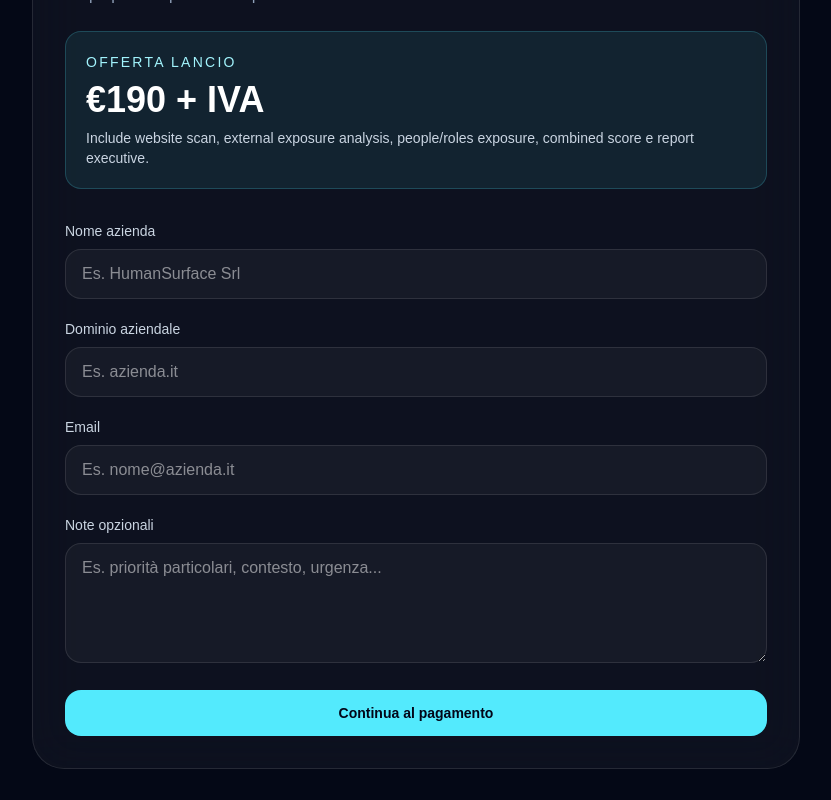
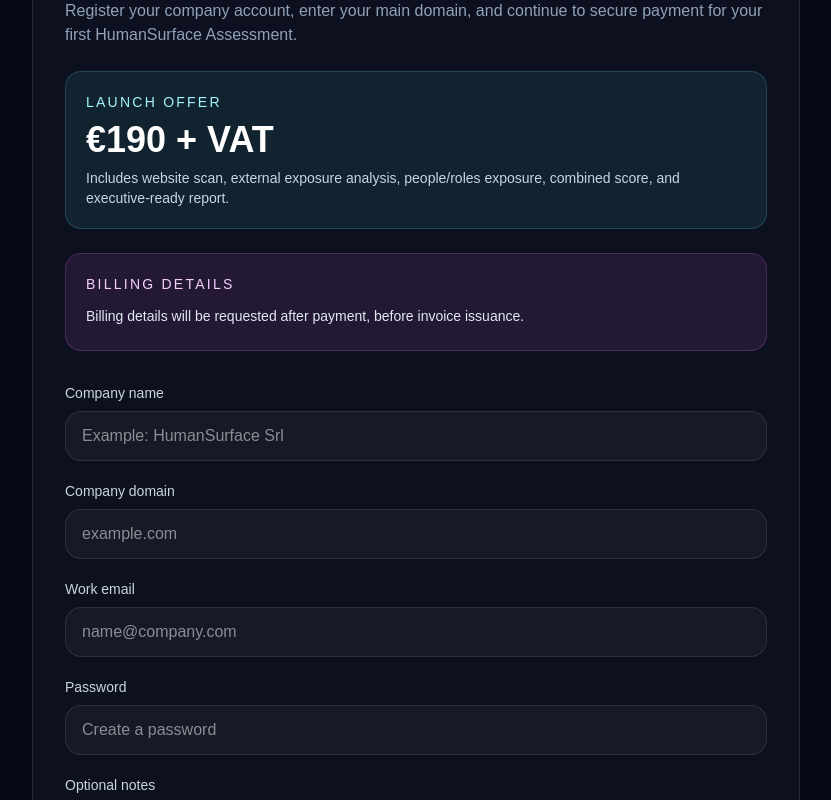
Before and after one commit to enricomaculan-wq/humansurface, a Next.js app: page /buy in a window 1280 px wide. Shown: the part 280-1080 px from the top of the page, without its empty margins (224-1055 px from the left). Built offline with nearby package versions, Linux system fonts and the light colour scheme.

Commit message:
Convert buy flow into account registration before payment

```diff
--- a/app/api/preorder/route.ts
+++ b/app/api/preorder/route.ts
@@ -41,6 +41,7 @@
 
     const companyName = (body.companyName ?? '').trim()
     const email = (body.email ?? '').trim().toLowerCase()
+    const password = String(body.password ?? '').trim()
     const notes = (body.notes ?? '').trim()
     const domain = normalizeDomain(body.domain ?? '')
 
@@ -56,12 +57,21 @@
       return NextResponse.json({ error: 'Inserisci un dominio valido.' }, { status: 400 })
     }
 
+    if (password.length < 8) {
+        return NextResponse.json(
+            { error: 'Password must be at least 8 characters long.' },
+            { status: 400 },
+        )
+}
+
     const { data: orderData, error: orderError } = await supabaseAdmin
       .from('assessment_orders')
       .insert({
         company_name: companyName,
         domain,
         email,
+        password_hash: password,
+        billing_status: 'pending',
         notes: notes || null,
         status: 'pending_payment',
         stripe_payment_status: 'unpaid',
--- a/app/buy/buy-form.tsx
+++ b/app/buy/buy-form.tsx
@@ -6,6 +6,7 @@
   const [companyName, setCompanyName] = useState('')
   const [domain, setDomain] = useState('')
   const [email, setEmail] = useState('')
+  const [password, setPassword] = useState('')
   const [notes, setNotes] = useState('')
   const [loading, setLoading] = useState(false)
   const [error, setError] = useState<string | null>(null)
@@ -25,6 +26,7 @@
           companyName,
           domain,
           email,
+          password,
           notes,
         }),
       })
@@ -32,7 +34,7 @@
       const result = await response.json()
 
       if (!response.ok) {
-        setError(result?.error || 'Errore durante la creazione dell’ordine.')
+        setError(result?.error || 'Error while creating the order.')
         setLoading(false)
         return
       }
@@ -40,15 +42,14 @@
       const checkoutUrl = String(result?.checkoutUrl ?? '').trim()
 
       if (!checkoutUrl) {
-        setError('Link di pagamento non disponibile.')
+        setError('Payment link not available.')
         setLoading(false)
         return
       }
 
-      console.log('checkoutUrl:', checkoutUrl)
       window.location.assign(checkoutUrl)
     } catch {
-      setError('Errore di rete. Riprova.')
+      setError('Network error. Please try again.')
       setLoading(false)
     }
   }
@@ -56,48 +57,61 @@
   return (
     <form onSubmit={handleSubmit} className="space-y-5">
       <div>
-        <label className="mb-2 block text-sm text-slate-300">Nome azienda</label>
+        <label className="mb-2 block text-sm text-slate-300">Company name</label>
         <input
           type="text"
           value={companyName}
           onChange={(e) => setCompanyName(e.target.value)}
           className="w-full rounded-2xl border border-white/10 bg-white/[0.04] px-4 py-3 text-white outline-none transition focus:border-cyan-300/30"
-          placeholder="Es. HumanSurface Srl"
+          placeholder="Example: HumanSurface Srl"
           required
         />
       </div>
 
       <div>
-        <label className="mb-2 block text-sm text-slate-300">Dominio aziendale</label>
+        <label className="mb-2 block text-sm text-slate-300">Company domain</label>
         <input
           type="text"
           value={domain}
           onChange={(e) => setDomain(e.target.value)}
           className="w-full rounded-2xl border border-white/10 bg-white/[0.04] px-4 py-3 text-white outline-none transition focus:border-cyan-300/30"
-          placeholder="Es. azienda.it"
+          placeholder="example.com"
           required
         />
       </div>
 
       <div>
-        <label className="mb-2 block text-sm text-slate-300">Email</label>
+        <label className="mb-2 block text-sm text-slate-300">Work email</label>
         <input
           type="email"
           value={email}
           onChange={(e) => setEmail(e.target.value)}
           className="w-full rounded-2xl border border-white/10 bg-white/[0.04] px-4 py-3 text-white outline-none transition focus:border-cyan-300/30"
-          placeholder="Es. nome@azienda.it"
+          placeholder="name@company.com"
           required
         />
       </div>
 
       <div>
-        <label className="mb-2 block text-sm text-slate-300">Note opzionali</label>
+        <label className="mb-2 block text-sm text-slate-300">Password</label>
+        <input
+          type="password"
+          value={password}
+          onChange={(e) => setPassword(e.target.value)}
+          className="w-full rounded-2xl border border-white/10 bg-white/[0.04] px-4 py-3 text-white outline-none transition focus:border-cyan-300/30"
+          placeholder="Create a password"
+          required
+          minLength={8}
+        />
+      </div>
+
+      <div>
+        <label className="mb-2 block text-sm text-slate-300">Optional notes</label>
         <textarea
           value={notes}
           onChange={(e) => setNotes(e.target.value)}
           className="min-h-[120px] w-full rounded-2xl border border-white/10 bg-white/[0.04] px-4 py-3 text-white outline-none transition focus:border-cyan-300/30"
-          placeholder="Es. priorità particolari, contesto, urgenza..."
+          placeholder="Priorities, urgency, context..."
         />
       </div>
 
@@ -112,7 +126,7 @@
         disabled={loading}
         className="w-full rounded-2xl border border-cyan-300/30 bg-cyan-300 px-4 py-3 text-sm font-semibold text-slate-950 transition hover:bg-cyan-200 disabled:opacity-60"
       >
-        {loading ? 'Reindirizzamento al pagamento...' : 'Continua al pagamento'}
+        {loading ? 'Redirecting to payment...' : 'Create account and continue to payment'}
       </button>
     </form>
   )
--- a/app/buy/page.tsx
+++ b/app/buy/page.tsx
@@ -20,22 +20,32 @@
           </div>
 
           <h1 className="mt-3 text-4xl font-semibold tracking-tight">
-            Acquista assessment
+            Create your account and continue to payment
           </h1>
 
           <p className="mt-4 text-slate-400">
-            Inserisci i dati della tua azienda prima del pagamento. Dopo la
-            compilazione verrai reindirizzato a Stripe per completare l’acquisto.
+            Register your company account, enter your main domain, and continue to
+            secure payment for your first HumanSurface Assessment.
           </p>
 
           <div className="mt-6 rounded-2xl border border-cyan-300/20 bg-cyan-300/[0.08] p-5">
             <div className="text-sm uppercase tracking-[0.16em] text-cyan-200">
-              Offerta lancio
+              Launch offer
             </div>
-            <div className="mt-2 text-4xl font-semibold text-white">€190 + IVA</div>
+            <div className="mt-2 text-4xl font-semibold text-white">€190 + VAT</div>
             <div className="mt-2 text-sm text-slate-300">
-              Include website scan, external exposure analysis, people/roles
-              exposure, combined score e report executive.
+              Includes website scan, external exposure analysis, people/roles
+              exposure, combined score, and executive-ready report.
+            </div>
+          </div>
+
+          <div className="mt-6 rounded-2xl border border-fuchsia-400/20 bg-fuchsia-400/10 p-5">
+            <div className="text-sm uppercase tracking-[0.16em] text-fuchsia-200">
+              Billing details
+            </div>
+            <div className="mt-2 text-sm leading-7 text-slate-200">
+              Billing details will be requested after payment, before invoice
+              issuance.
             </div>
           </div>
 
```
